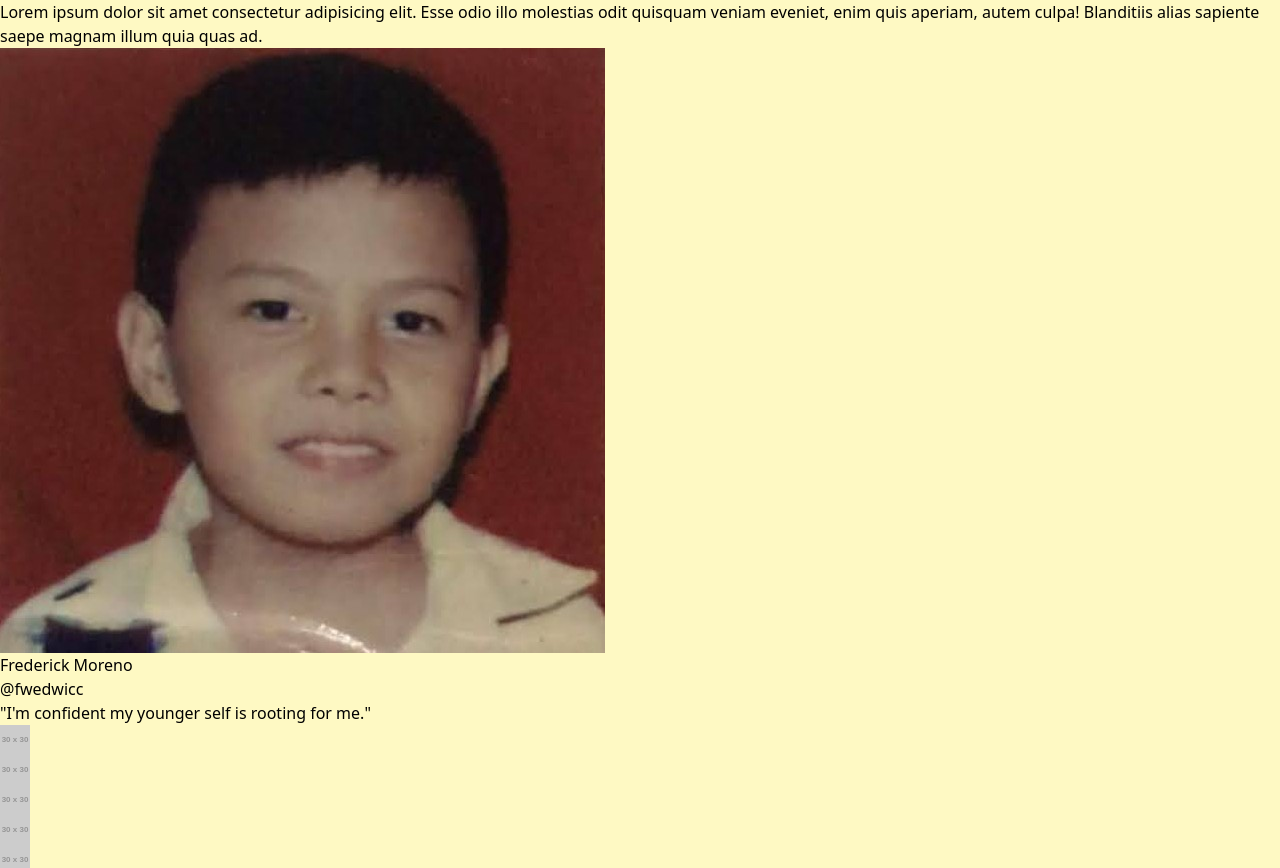
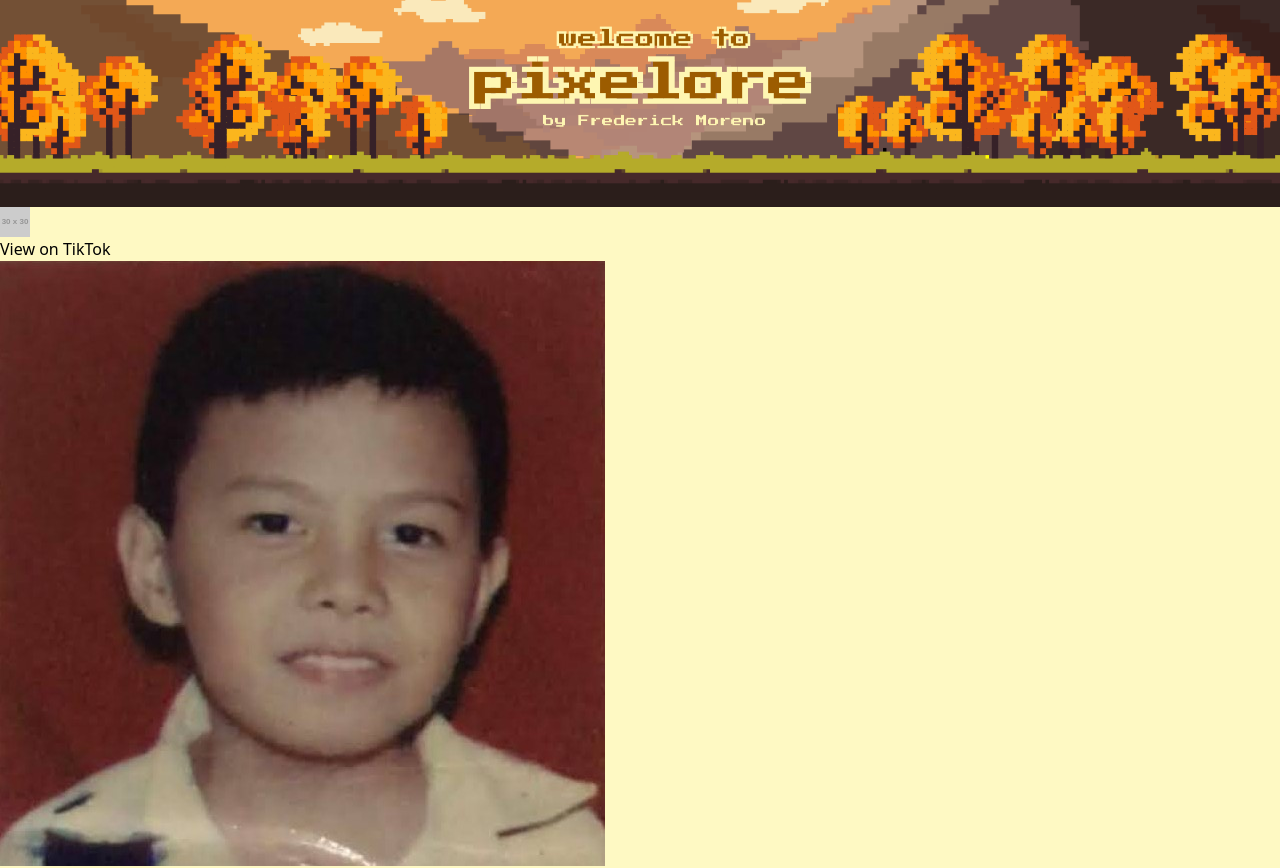
Before and after one commit to fwedwicc/pixelore, a React (Vite) app: page /collection in a window 1280 px wide. Shown: the top 868 px of the page. Built offline with nearby package versions, Linux system fonts and the light colour scheme.

Commit message:
Add Header background image and enhance Header component layout; improve cursor interactions in Frame component

```diff
--- a/src/assets/index.js
+++ b/src/assets/index.js
@@ -1,5 +1,7 @@
 import Avatar from './avatar.jpg'
+import HeaderBg from './pixelore-header-bg.png'
 
 export {
   Avatar,
+  HeaderBg,
 }
--- a/src/components/Frame.jsx
+++ b/src/components/Frame.jsx
@@ -2,11 +2,11 @@ import React from 'react'
 
 const Frame = ({ variant, pixel, onClick }) => {
   return (
-    <div className={`inline-flex flex-col items-center justify-center ${variant === 'sm' ? 'hover:ring-[6px] hover:ring-amber-300/80 cursor-pointer' : ''}`} onClick={onClick}>
-      <div className={`${variant === 'sm' ? 'border-b-[5px] p-3.5' : 'md:border-b-[1rem] border-b-[0.7rem] md:p-10 p-7'} bg-yellow-600 inline-flex items-center justify-center border-yellow-800`}>
-        <div className={`${variant === 'sm' ? 'size-[8rem] border-t-[5px]' : 'md:size-[25rem] size-[15rem] md:border-t-[1rem]'} border-t-[0.7rem] grid grid-cols-12 grid-rows-12 border-yellow-800 bg-white`}>
+    <div className={`inline-flex flex-col items-center justify-center ${variant === 'sm' ? 'hover:ring-[6px] hover:ring-amber-300/80 cursor-pointer cursor-click' : ''}`} onClick={onClick}>
+      <div className={`${variant === 'sm' ? 'border-b-[5px] p-3.5 cursor-click' : 'md:border-b-[1rem] border-b-[0.7rem] md:p-10 p-7'} bg-yellow-600 inline-flex items-center justify-center border-yellow-800`}>
+        <div className={`${variant === 'sm' ? 'size-[8rem] border-t-[5px] cursor-click' : 'md:size-[25rem] size-[15rem] md:border-t-[1rem]'} border-t-[0.7rem] grid grid-cols-12 grid-rows-12 border-yellow-800 bg-white`}>
           {pixel.map((pixel, index) => (
-            <span className={`${pixel} ${variant === 'sm' ? 'rounded-[1px]' : 'rounded-sm'}`} key={index}></span>
+            <span className={`${pixel} ${variant === 'sm' ? 'rounded-[1px] cursor-click' : 'rounded-sm'}`} key={index}></span>
           ))}
         </div>
       </div>
--- a/src/components/Header.jsx
+++ b/src/components/Header.jsx
@@ -1,5 +1,5 @@
 import React from 'react'
-import { Avatar } from '../assets'
+import { Avatar, HeaderBg } from '../assets'
 
 const Header = () => {
 
@@ -8,8 +8,15 @@ const Header = () => {
 
   return (
     <article className='flex flex-col gap-1.5 md:flex-row md:h-40 h-full p-1 bg-yellow-100/60 border-2 border-amber-500/80'>
-      <div className='w-full bg-[#fef6b2] border-4 border-yellow-200/80 ring-1 ring-amber-500'>
-        Lorem ipsum dolor sit amet consectetur adipisicing elit. Esse odio illo molestias odit quisquam veniam eveniet, enim quis aperiam, autem culpa! Blanditiis alias sapiente saepe magnam illum quia quas ad.
+      <div className='relative w-full bg-[#fef6b2] border-4 border-yellow-200/80 ring-1 ring-amber-500 md:h-auto h-36'>
+        <img src={HeaderBg} alt="" className='object-cover w-full h-full' />
+        {/* TikTok link */}
+        <div className='absolute bottom-1 left-1'>
+          <a href="#" className={`bg-stone-800 hover:bg-stone-700 hover:border-stone-900 border-stone-950 flex items-center gap-2 px-2 py-2 ${defaultLink} ${activeLink}`}>
+            <img src="https://placehold.co/30x30" alt="" className='w-4 h-auto cursor-click' />
+            <p className='pixel-font text-[10px] leading-none text-white cursor-click'>View on TikTok</p>
+          </a>
+        </div>
       </div>
       <div className='md:w-[35rem] w-full bg-[#fef6b2] border-4 border-yellow-200/80 ring-1 ring-amber-500 space-y-1'>
         {/* Profile and informations */}
@@ -45,7 +52,7 @@ const Header = () => {
           </div>
           <a href="#" className={`bg-yellow-700 hover:bg-yellow-600 hover:border-yellow-800 border-yellow-900 flex items-center gap-2 px-2 py-2 ${defaultLink} ${activeLink}`}>
             <img src="https://placehold.co/30x30" alt="" className='w-4 h-auto cursor-click' />
-            <p className='pixel-font text-[10px] leading-none text-white'>Linktree</p>
+            <p className='pixel-font text-[10px] leading-none text-white cursor-click'>Linktree</p>
           </a>
         </div>
       </div>
```
Also changed, not shown: src/assets/pixelore-header-bg.png (added).
